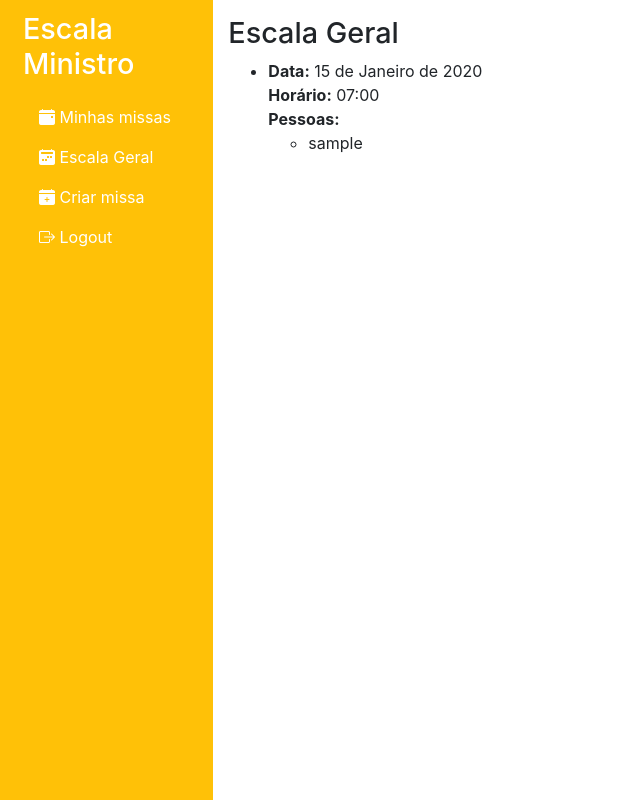
After one commit to joaolucas14/projeto_escala, a Django app: page /escala_geral in a window 1280 px wide. The commit adds this page. Shown: the whole page, without its empty margins (0-640 px from the left). Run offline with Django 5.2, Linux system fonts and the light colour scheme; a user stored in the database is signed in; tables that the repository leaves empty hold one stand-in row (values such as "Sample post"); some libraries are stand-ins or nearby versions.

Commit message:
alterando ícones adicionando a escala geral e função apenas para admin

```diff
--- a/escala/templates/base_home.html
+++ b/escala/templates/base_home.html
@@ -30,17 +30,24 @@
             <li class="nav-item py-sm-0">
               <a href="{% url 'agenda' %}" class="nav-link text-white">
 
-                <i class="bi bi-calendar-event"></i>
+                <i class="bi bi-calendar-event-fill"></i>
                 <span class="fs-4 d-none ms-3 d-sm-inline">Minhas missas</span>
               </a>
             </li>
             <li class="nav-item py-sm-0">
+              <a href="{% url 'escala_geral' %}" class="nav-link text-white">
+                <i class="bi bi-calendar2-week-fill"></i>
+                <span class="fs-4 d-none ms-3 d-sm-inline">Escala Geral</span>
+              </a>
+            </li>
+            {% if user.is_superuser %}
+            <li class="nav-item py-sm-0">
               <a href="{% url "cadastro_missa" %}" class="nav-link text-white">
-
-                <i class="bi bi-calendar2-plus"></i>
+                <i class="bi bi-calendar-plus-fill"></i>
                 <span class="fs-4 d-none ms-3 d-sm-inline">Criar missa</span>
               </a>
             </li>
+            {% endif %}
             <li class="nav-item py-sm-0">
               <form id="logout-form" action="{% url 'logout' %}" method="post" style="display: none;">
                 {% csrf_token %}
--- /dev/null
+++ b/escala/templates/escala/escala_geral.html
@@ -0,0 +1,22 @@
+{% extends "base_home.html" %}
+{% block content %}
+    <h1>Escala Geral</h1>
+    {% if missas %}
+        <ul>
+            {% for missa in missas %}
+                <li>
+                    <strong>Data:</strong> {{ missa.data }} <br>
+                    <strong>Horário:</strong> {{ missa.horario }} <br>
+                    <strong>Pessoas:</strong>
+                    <ul>
+                        {% for pessoa in missa.pessoas.all %}
+                            <li>{{ pessoa.username }}</li>
+                        {% endfor %}
+                    </ul>
+                </li>
+            {% endfor %}
+        </ul>
+    {% else %}
+        <p>Você não está participando de nenhuma missa.</p>
+    {% endif %}
+{% endblock content  %}
--- a/escala/views.py
+++ b/escala/views.py
@@ -21,6 +21,12 @@ class Agenda(LoginRequiredMixin, ListView):
     def get_queryset(self):
         user = self.request.user
         return Missa.objects.filter(pessoas=user).prefetch_related('pessoas')
+
+
+class EscalaGeral(LoginRequiredMixin, ListView):
+    model = Missa
+    template_name = 'escala/escala_geral.html'
+    context_object_name = 'missas'
 
 
 class CustomLoginView(FormView):
@@ -53,7 +59,5 @@ class RegistroMissa(LoginRequiredMixin, CreateView):
 
     def get_form(self, form_class=None):
         form = super().get_form(form_class)
-        form.fields['data'].widget.attrs.update({'type': 'date'})
         form.fields['horario'].widget.choices = [(choice.strftime('%H:%M:%S'), label) for choice, label in Missa.HORARIOS_CHOICES]
-        form.fields['pessoas'].queryset = User.objects.all()
         return form
--- a/setup/urls.py
+++ b/setup/urls.py
@@ -1,11 +1,12 @@
 from django.contrib import admin
 from django.urls import path
-from escala.views import Inicio, CustomLoginView, RegisterView, RegistroMissa, Agenda
+from escala.views import Inicio, CustomLoginView, RegisterView, RegistroMissa, Agenda, EscalaGeral
 from django.contrib.auth.views import LogoutView
 
 urlpatterns = [
     path("", Inicio.as_view(), name="inicio"),
     path("agenda", Agenda.as_view(), name="agenda"),
+    path("escala_geral", EscalaGeral.as_view(), name="escala_geral"),
     path("admin/", admin.site.urls),
     path("login/", CustomLoginView.as_view(), name="login"),
     path('logout/', LogoutView.as_view(), name='logout'),
```
